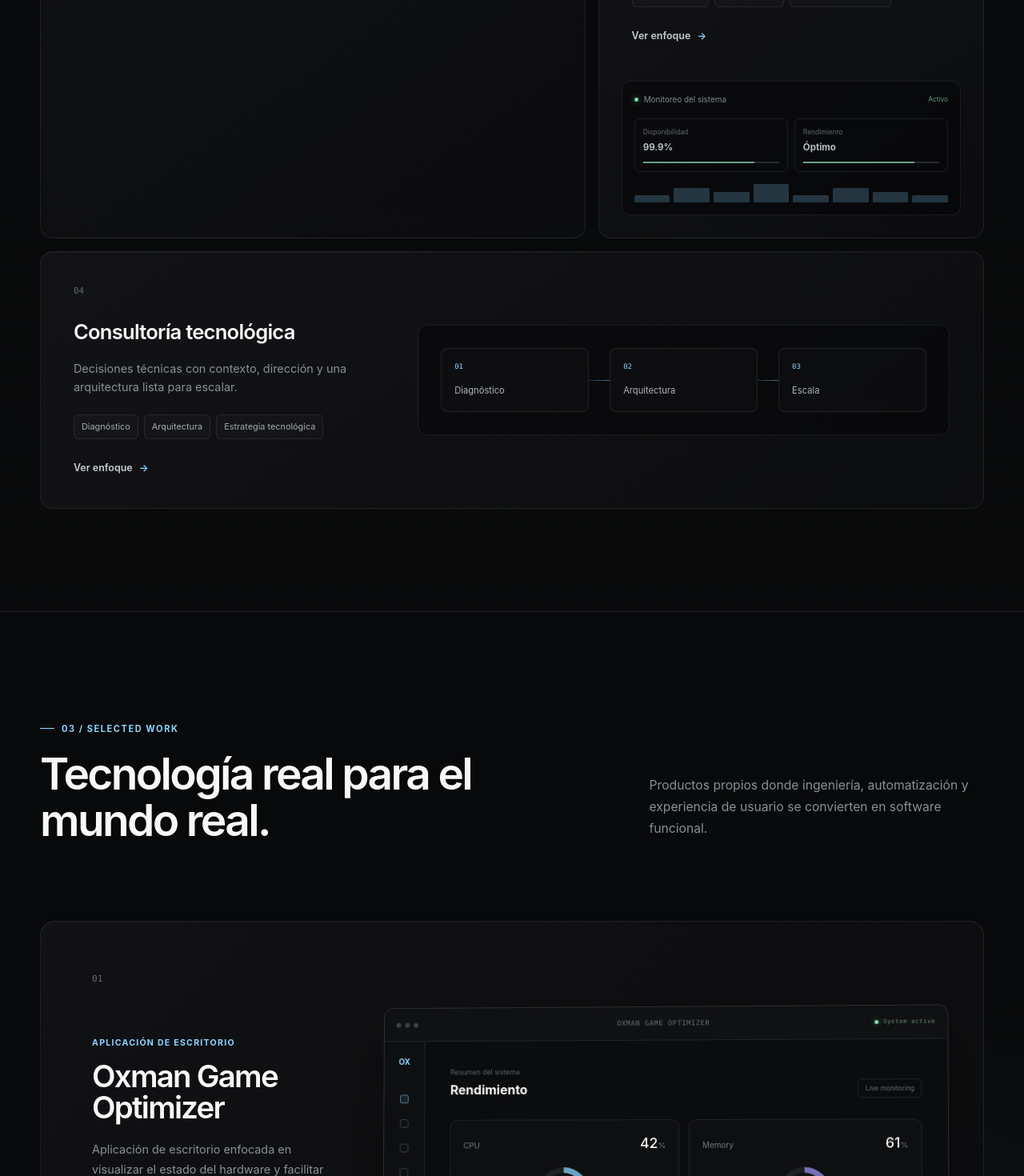
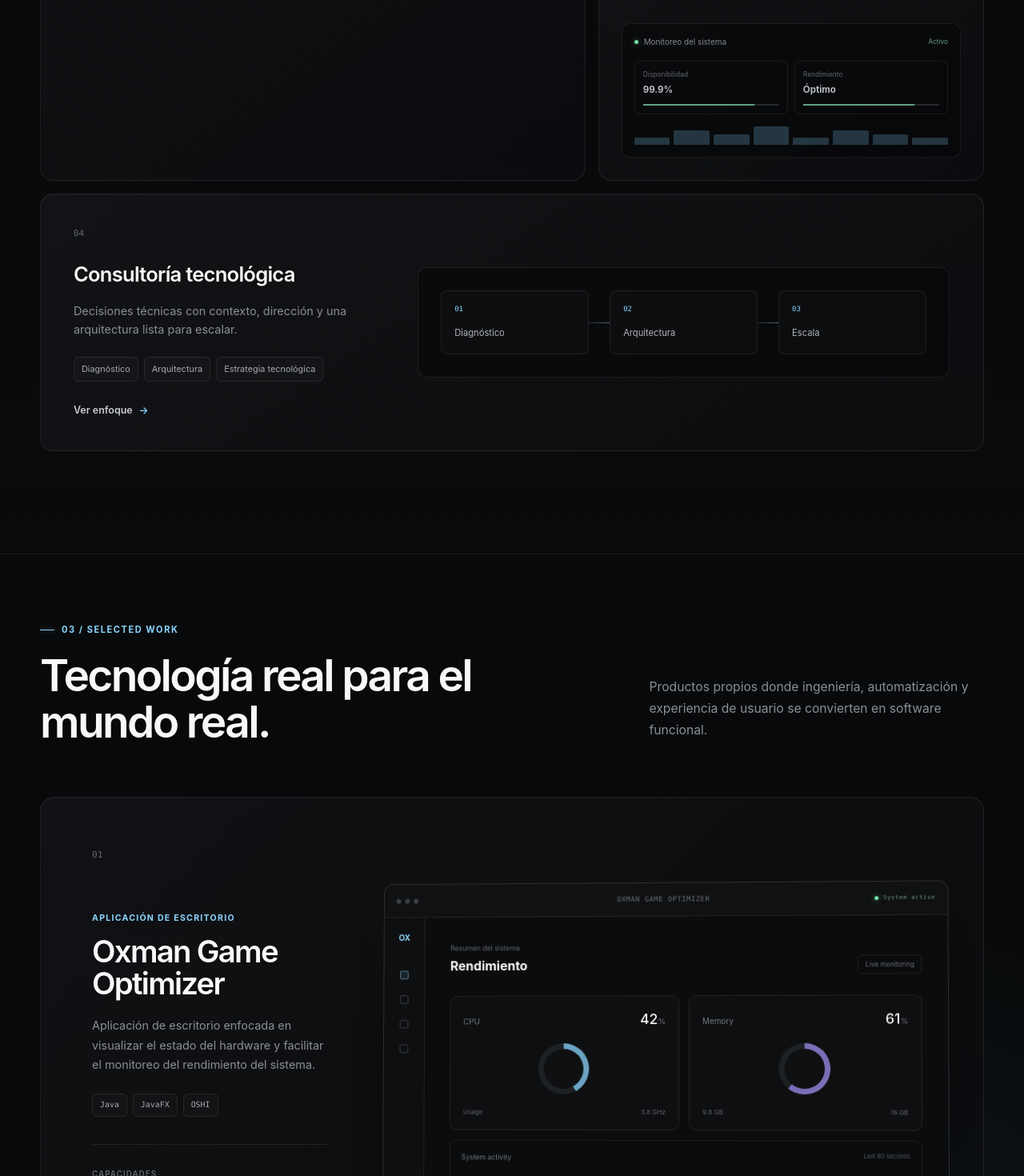
Before and after one commit to mauriciooxman/oxmanit-project, a React (Vite) app in the folder oxmanit-frontend/: page / in a window 1280 px wide. Shown: the part 1975-3445 px from the top of the page at 80% size. Built offline with nearby package versions, Linux system fonts and the light colour scheme; no server answers.

Commit message:
fix(frontend): improve section anchor positioning

```diff
--- a/oxmanit-frontend/src/components/Proyectos.css
+++ b/oxmanit-frontend/src/components/Proyectos.css
@@ -1,6 +1,6 @@
 .projects-section {
   position: relative;
-  padding: var(--section-space) 0;
+  padding: clamp(64px, 6vw, 80px) 0 var(--section-space);
   overflow: hidden;
 }
 
@@ -21,7 +21,7 @@
   margin-inline: auto;
 }
 
-.projects-header { margin-bottom: clamp(58px, 8vw, 96px); }
+.projects-header { margin-bottom: clamp(48px, 5vw, 72px); }
 
 .projects-header__eyebrow {
   display: inline-flex;
@@ -265,18 +265,18 @@
 .project-window__bar > small { justify-self: end; display: flex; align-items: center; gap: 6px; color: #668d78; }
 .project-window__bar > small i { width: 5px; height: 5px; border-radius: 50%; background: #73dfa9; box-shadow: 0 0 7px rgba(115, 223, 169, 0.5); }
 
-.optimizer-window__layout { min-height: 428px; display: grid; grid-template-columns: 52px 1fr; }
+.optimizer-window__layout { min-height: 428px; display: grid; grid-template-columns: 52px minmax(0, 1fr); }
 .optimizer-window__layout aside { padding: 18px 13px; display: flex; flex-direction: column; align-items: center; gap: 20px; border-right: 1px solid var(--color-border); background: #0e0f11; }
 .optimizer-window__layout aside strong { margin-bottom: 14px; color: var(--color-accent); font-size: 0.63rem; }
 .optimizer-window__layout aside span { width: 11px; height: 11px; border: 1px solid #383c42; border-radius: 3px; }
 .optimizer-window__layout aside .is-active { border-color: rgba(138, 213, 255, 0.45); background: rgba(138, 213, 255, 0.1); }
-.optimizer-window__dashboard { padding: clamp(20px, 3vw, 32px); }
+.optimizer-window__dashboard { min-width: 0; padding: clamp(20px, 3vw, 32px); }
 .optimizer-window__dashboard > header { display: flex; justify-content: space-between; align-items: end; }
 .optimizer-window__dashboard header small, .optimizer-window__dashboard header strong { display: block; }
 .optimizer-window__dashboard header small { color: #5f646c; font-size: 0.55rem; }
 .optimizer-window__dashboard header strong { margin-top: 4px; font-size: 1rem; }
 .optimizer-window__dashboard header > span { padding: 5px 8px; border: 1px solid var(--color-border); border-radius: 5px; color: #686d75; font-size: 0.52rem; }
-.optimizer-metrics { margin-top: 26px; display: grid; grid-template-columns: 1fr 1fr; gap: 12px; }
+.optimizer-metrics { margin-top: 26px; display: grid; grid-template-columns: repeat(2, minmax(0, 1fr)); gap: 12px; }
 .optimizer-metric { padding: 16px; border: 1px solid var(--color-border); border-radius: 9px; background: rgba(255, 255, 255, 0.014); }
 .optimizer-metric > div:first-child { display: flex; align-items: baseline; justify-content: space-between; }
 .optimizer-metric > div > span { color: #747981; font-size: 0.62rem; }
@@ -326,7 +326,7 @@
   .project-window { min-height: 380px; }
   .project-window__bar { padding-inline: 10px; }
   .project-window__bar > span { display: none; }
-  .optimizer-window__layout { min-height: 338px; grid-template-columns: 38px 1fr; }
+  .optimizer-window__layout { min-height: 338px; grid-template-columns: 38px minmax(0, 1fr); }
   .optimizer-window__layout aside { padding-inline: 9px; }
   .optimizer-window__dashboard { padding: 18px 12px; }
   .optimizer-metric { padding: 10px; }
--- a/oxmanit-frontend/src/components/Servicios.css
+++ b/oxmanit-frontend/src/components/Servicios.css
@@ -1,6 +1,6 @@
 .services-section {
   position: relative;
-  padding: var(--section-space) 0;
+  padding: clamp(64px, 6vw, 80px) 0 var(--section-space);
   overflow: hidden;
   border-block: 1px solid var(--color-border);
   background: linear-gradient(180deg, rgba(16, 17, 19, 0.22), transparent 28%, transparent 72%, rgba(16, 17, 19, 0.2));
@@ -25,7 +25,7 @@
 }
 
 .services-header {
-  margin-bottom: clamp(48px, 6vw, 72px);
+  margin-bottom: clamp(40px, 4vw, 52px);
   display: grid;
   grid-template-columns: minmax(0, 1.25fr) minmax(280px, 0.75fr);
   align-items: end;
--- a/oxmanit-frontend/src/styles/global.css
+++ b/oxmanit-frontend/src/styles/global.css
@@ -23,7 +23,6 @@
 
 html {
   scroll-behavior: smooth;
-  scroll-padding-top: 80px;
   background: var(--color-background);
 }
 
```
